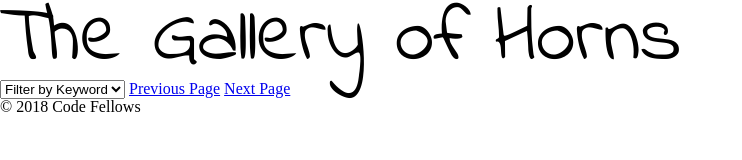
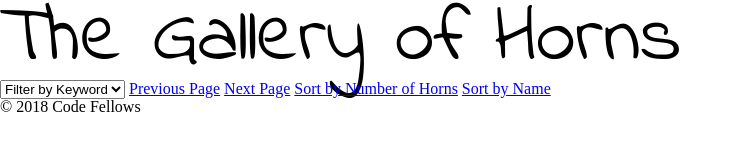
Before and after one commit to vanvoljg/lab-03, a plain HTML site: page index.html in a window 1280 px wide. Shown: the whole page, without its empty margins (0-742 px from the left). Drawn offline with nearby package versions, Linux system fonts and the light colour scheme; no server answers.

Commit message:
framework for additional sorting

```diff
--- a/index.html
+++ b/index.html
@@ -27,14 +27,11 @@
     </select>
     <a href="#" id="previous-page" class="page-link">Previous Page</a>
     <a href="#" id="next-page" class="page-link">Next Page</a>
+    <a href="#" id="by-horns" class="sort-link">Sort by Number of Horns</a>
+    <a href="#" id="by-name" class="sort-link">Sort by Name</a>
   </header>
   <main>
-    <!-- TODO: remove later once all working -->
-    <!-- <section id="photo-template">
-      <h2></h2>
-      <img src="" alt="">
-      <p></p>
-    </section> -->
+    <!-- Empty by design -->
   </main>
   <footer>
     &copy; 2018 Code Fellows
```
Also changed, not shown: 1 other file.
